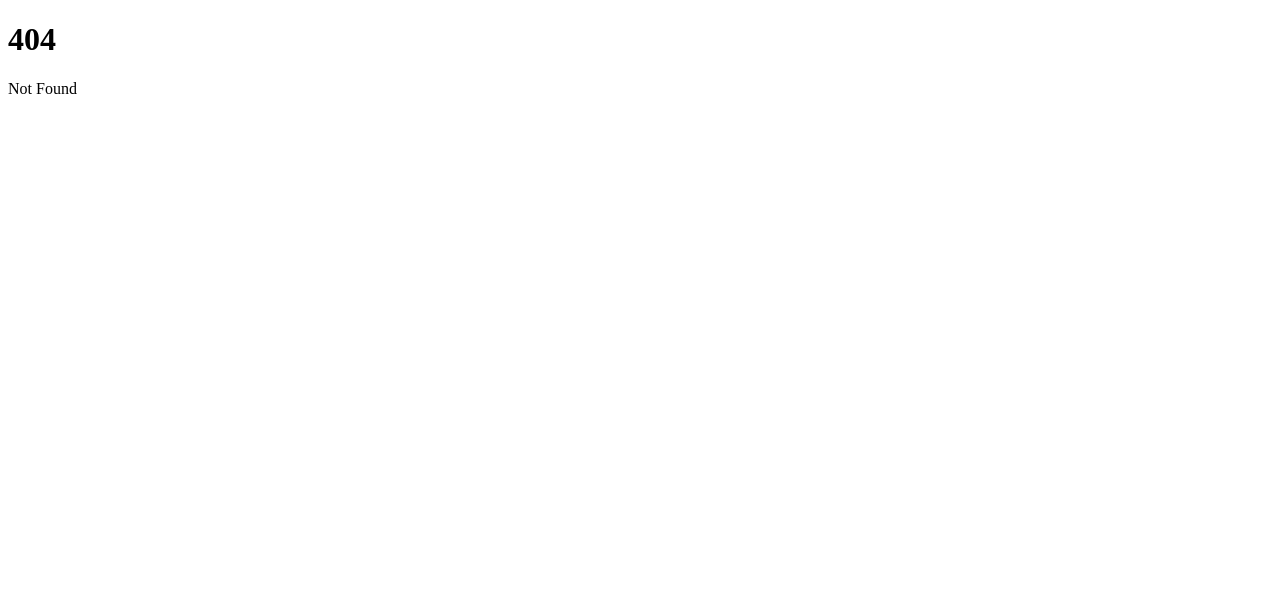
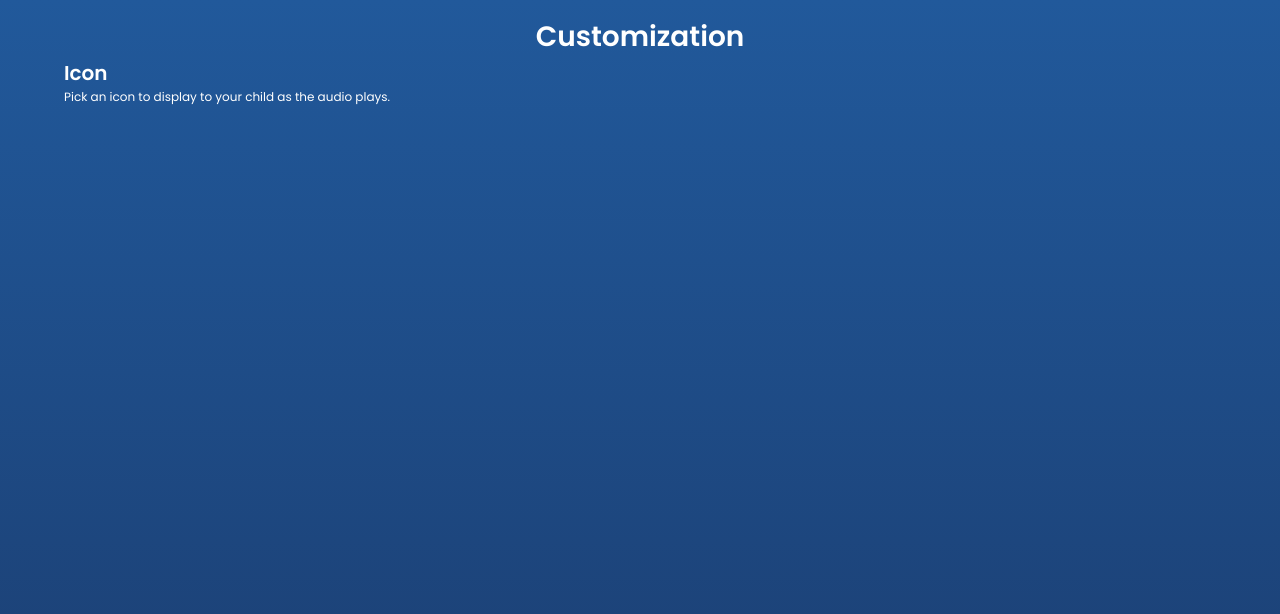
Before and after one commit to briannededeugd/tumimundo, a SvelteKit app in the folder tumi-mundo/: page /customization in a window 1280 px wide. Before the commit this address had no page. Shown: the top 614 px of the page. Built offline with nearby package versions, Linux system fonts and the light colour scheme.

Commit message:
ADD: Customization page (pre-test)

```diff
--- /dev/null
+++ b/tumi-mundo/src/routes/customization/+page.svelte
@@ -0,0 +1,8 @@
+<head>
+	<link rel="stylesheet" href="../lib/styles/style.css" />
+</head>
+
+<h1>Customization</h1>
+
+<h2 class="customize-heading">Icon</h2>
+<p class="customize-descr">Pick an icon to display to your child as the audio plays.</p>
```
Also changed, not shown: tumi-mundo/src/routes/test/+page.svelte (+1 -1 lines).
